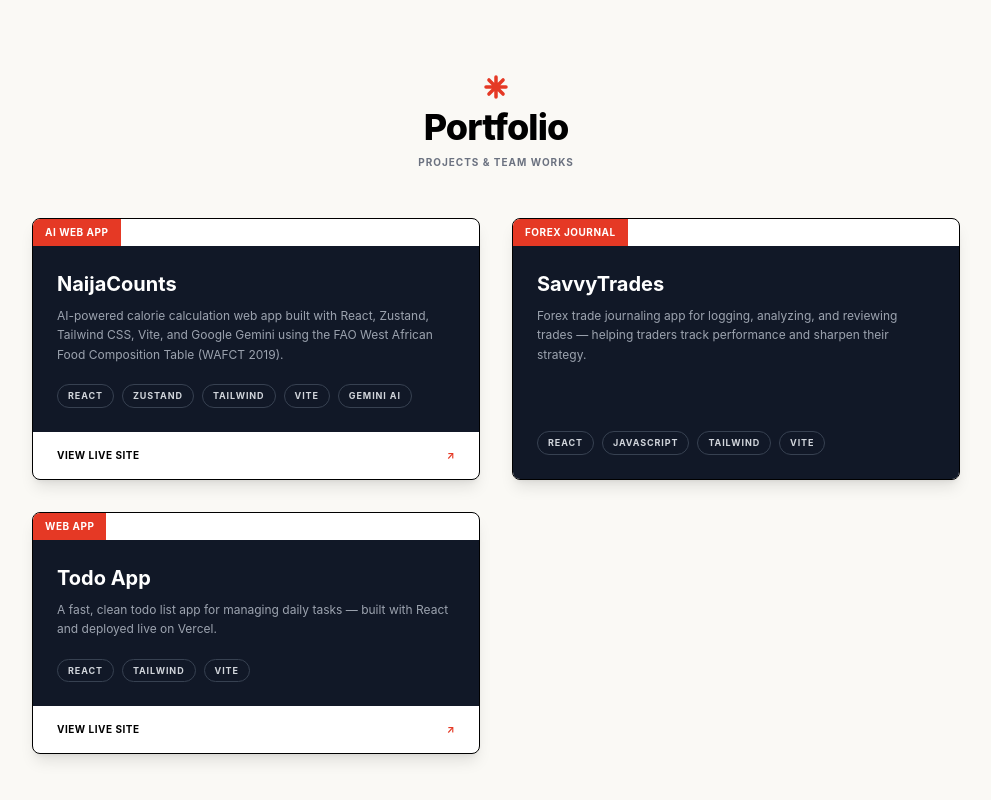
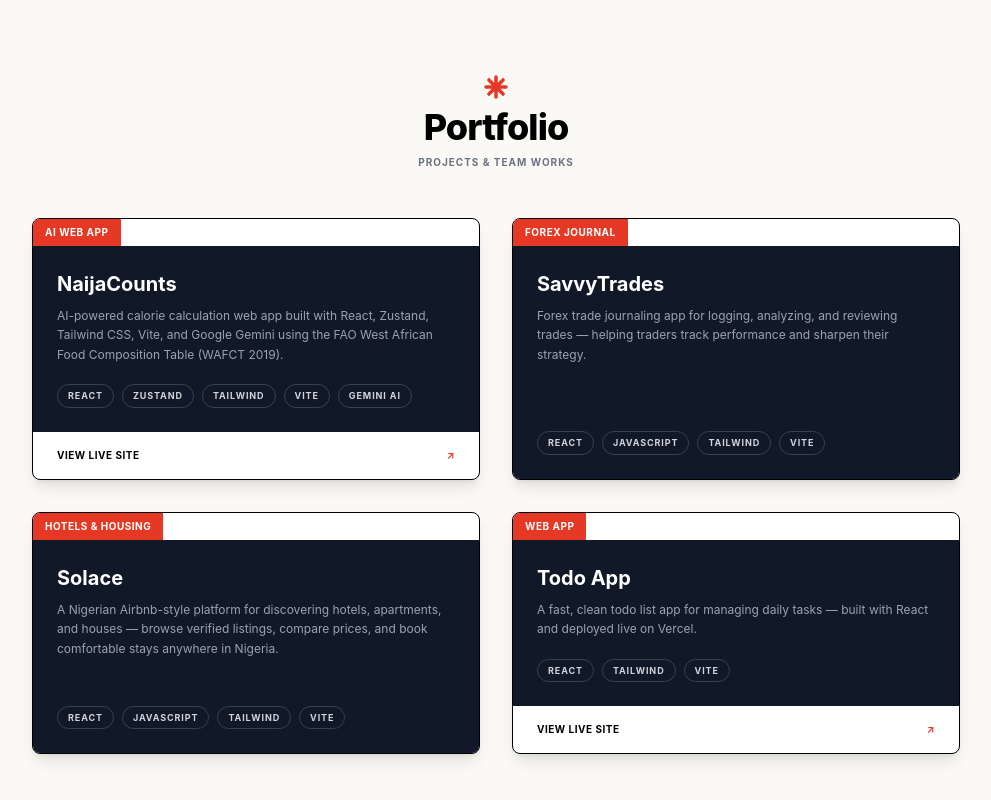
Before and after one commit to joshuaihesiulo/Joshua-Portfolio, a React (Vite) app: page / in a window 1280 px wide. Shown: the part 2650-3450 px from the top of the page, without its empty margins (144-1135 px from the left). Built offline with nearby package versions, Linux system fonts and the light colour scheme.

Commit message:
Add Solace hotels and housing project

```diff
--- a/src/data/portfolioData.js
+++ b/src/data/portfolioData.js
@@ -82,6 +82,14 @@ export const projectsData = [
   },
   {
     id: 3,
+    title: "Solace",
+    tag: "HOTELS & HOUSING",
+    description:
+      "A Nigerian Airbnb-style platform for discovering hotels, apartments, and houses — browse verified listings, compare prices, and book comfortable stays anywhere in Nigeria.",
+    stack: ["React", "JavaScript", "Tailwind", "Vite"],
+  },
+  {
+    id: 4,
     title: "Todo App",
     tag: "WEB APP",
     description:
```
